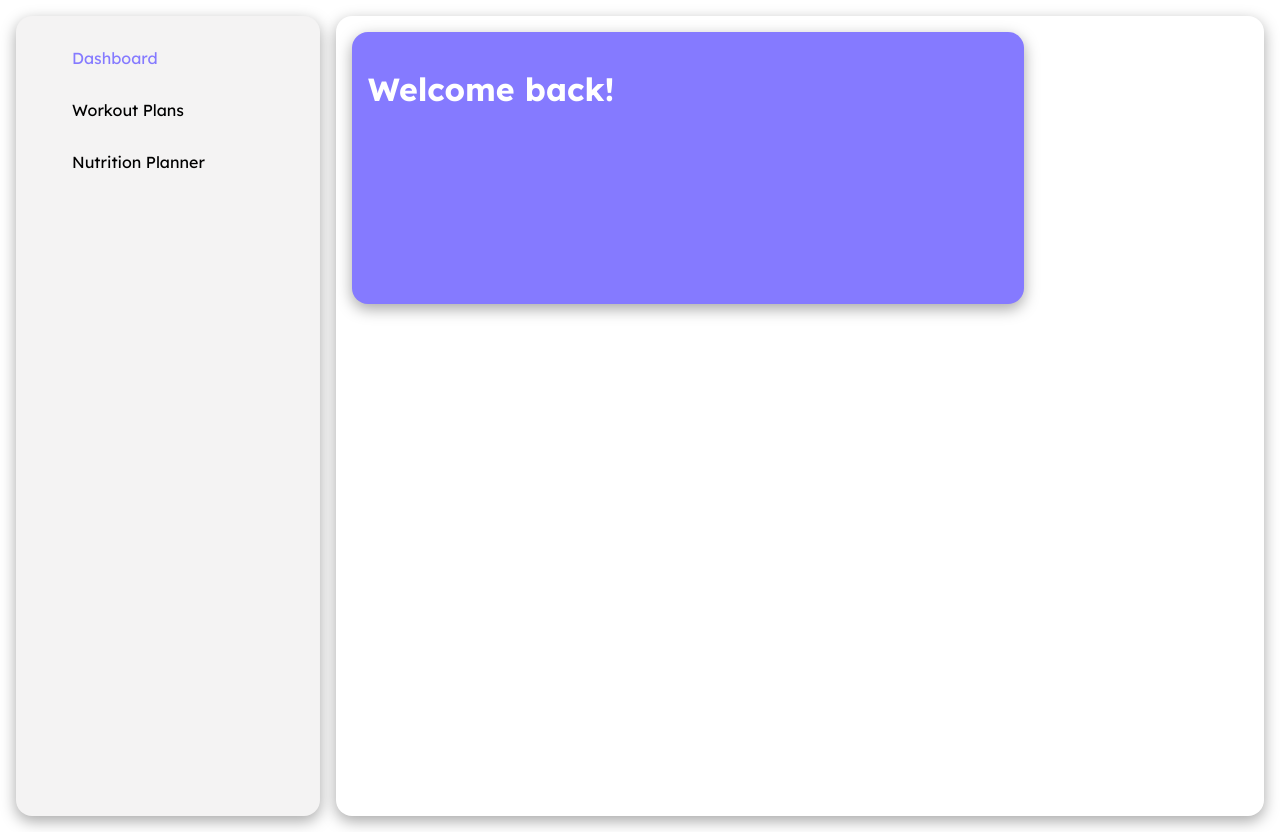
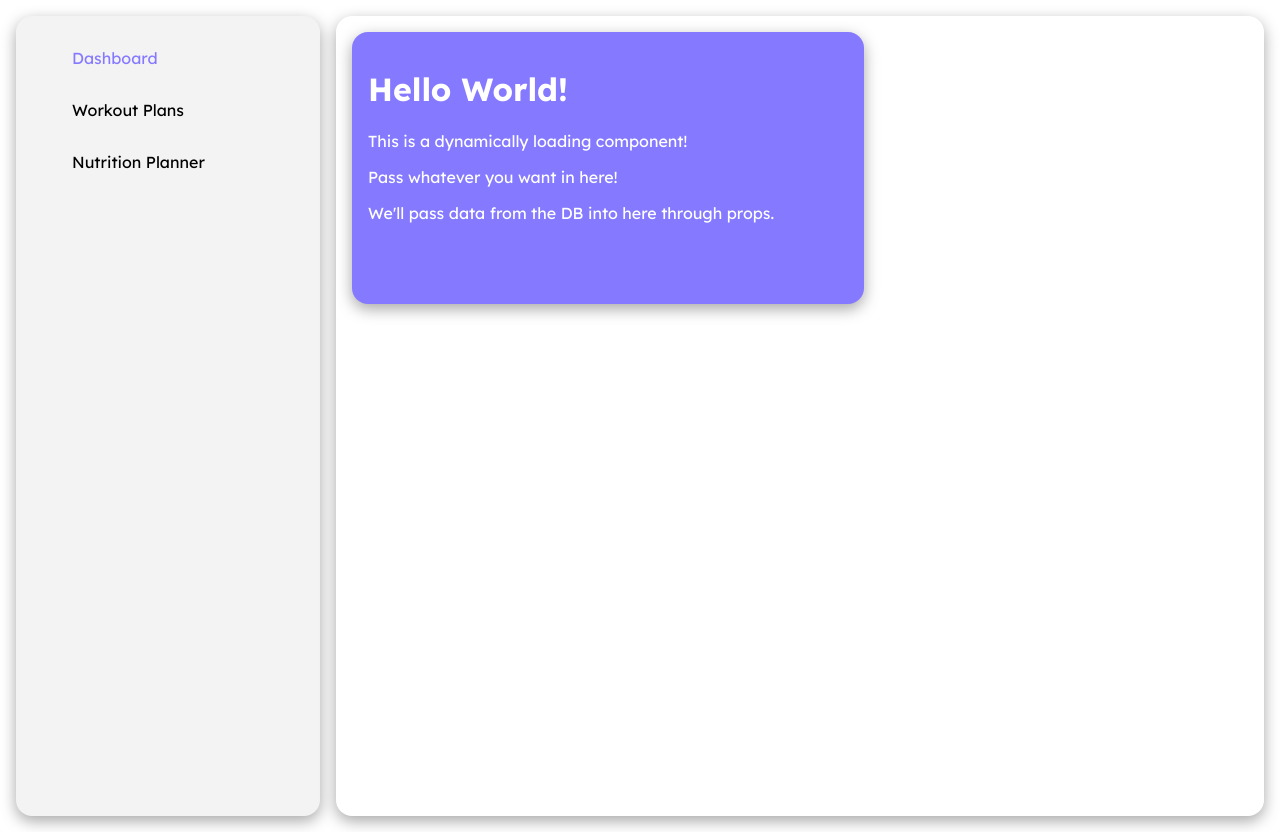
Before and after one commit to isaac238/ITSE_GROUP, a SvelteKit app: page /userdash in a window 1280 px wide. Built offline with nearby package versions, Linux system fonts and the light colour scheme.

Commit message:
- Added customer dashboard template. - Added dynamically generated dashboard item. 	- Flex styling pending. - Editted Dashboard

```diff
--- /dev/null
+++ b/src/components/dashitem.svelte
@@ -0,0 +1,30 @@
+<script>
+    export let customSlots;
+</script>
+
+<div class="dashboard-item">
+    <slot />
+</div>
+
+<style>
+  .dashboard-item {
+    background-color: #857AFF;
+    margin: 1rem;
+    border-radius: 1rem;
+    width: fit-content;
+    min-width: 30rem;
+    max-width: 40rem;
+    height: 15rem;
+    padding: 1rem;
+    box-shadow: rgba(0, 0, 0, 0.35) 0px 5px 15px;
+  }
+
+  .dashboard-item p {
+    font-size: 16px;
+  }
+
+  .dashboard-item h1 {
+    font-size: 24px;
+    color: #333;
+  }
+</style>
--- a/src/routes/userdash/+page.svelte
+++ b/src/routes/userdash/+page.svelte
@@ -1,3 +1,7 @@
+<script>
+    import DashItem from '../../components/dashitem.svelte';
+</script>
+
 <div class="container">
     <div class="layout-container">
         <div class="side-bar">
@@ -8,9 +12,12 @@
             </ul>
         </div>
         <div class="dash-container">
-            <div class="welcome">
-                <h1>Welcome back!</h1>
-            </div>
+                <DashItem>
+                    <h1>Hello World!</h1>
+                    <p>This is a dynamically loading component!</p>
+                    <p>Pass whatever you want in here!</p>
+                    <p>We'll pass data from the DB into here through props.</p>
+                </DashItem>
         </div>
     </div>
 </div>
```
Also changed, not shown: src/components/nav.svelte (+2 -6 lines).
